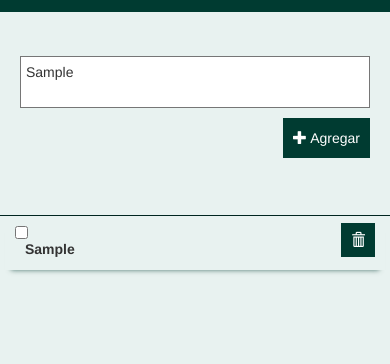
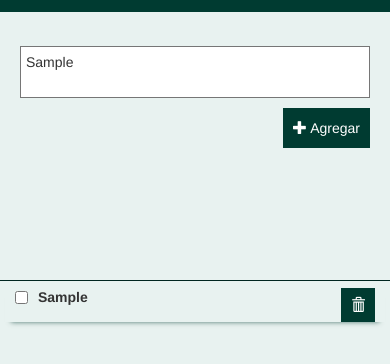
Before and after one commit to SigridMonsalve/TO-DOapp, a plain HTML site: page index.html in a window 390 px wide. Both pictures are taken after typing "Sample" into the empty fields and a click on the button "Agregar". Shown: the part 58-422 px from the top of the page. Drawn offline with nearby package versions, Linux system fonts and the light colour scheme.

Commit message:
Cambios responsive a CSS

```diff
--- a/css/main.css
+++ b/css/main.css
@@ -2,7 +2,6 @@ body{
 	background:#E8F2F0;
 }
 p{
-	width:85%;
 	word-break:break-all;
 	margin-left:10px;
 }
@@ -42,14 +41,12 @@ h1 span{
 	font-size:16px;
 }
 #addTask{
-	margin:10px 0px;
-	padding:20px;
-	height:20vh;
+	padding:20px 20px;
+	height:15vh;
 }
 #taskList{
 	border-top:1px solid #002620;
 	padding:5px;
-	height:70vh;
 	overflow-y:auto;
 }
 .tasks{
@@ -83,4 +80,18 @@ h1 span{
 	body{
 		font-size:16px;
 	}
+	p{
+		width:85%;
+	}
 }
+@media (max-width:767px){
+	#addTask{
+		height:30vh;
+	}
+	#taskList{
+		height:70vh;
+	}
+	p{
+		width:65vw;
+	}
+}
```
